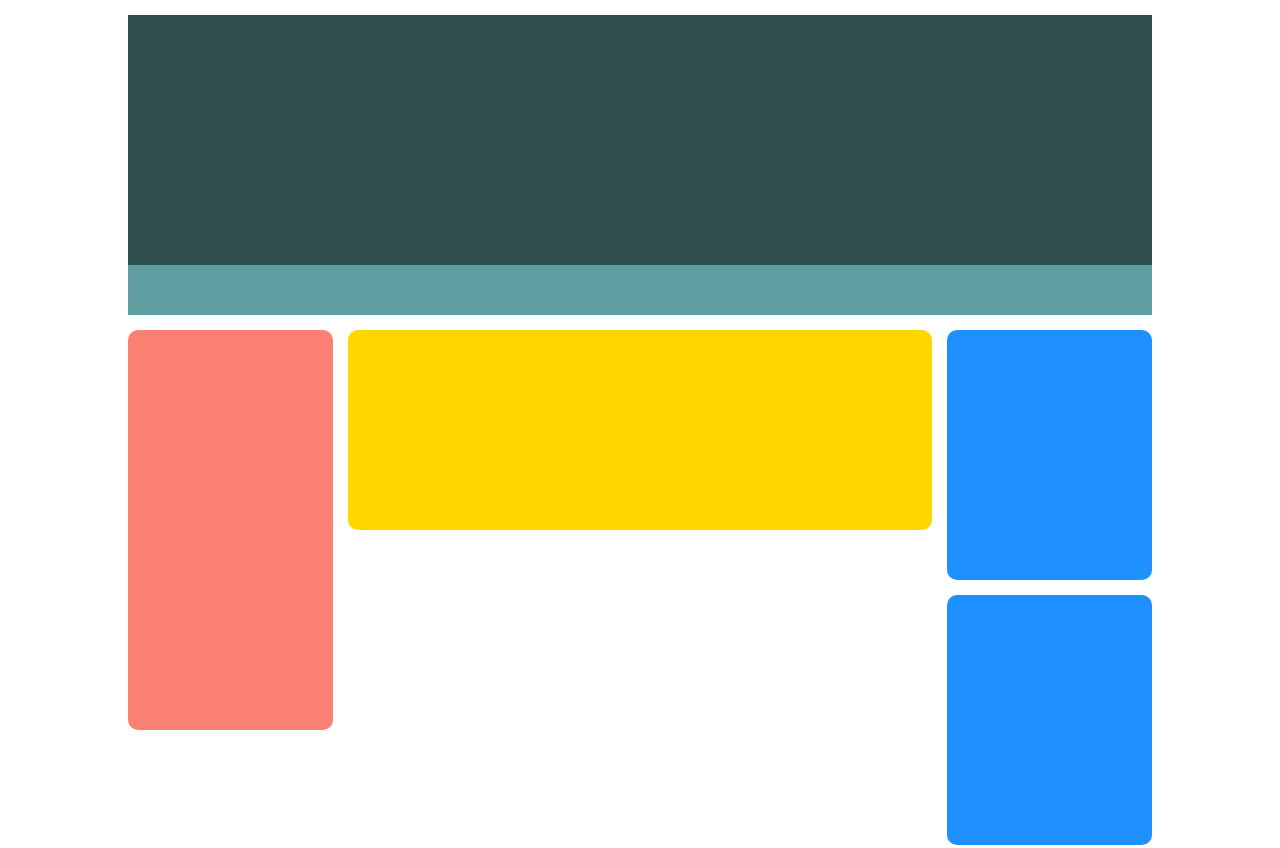
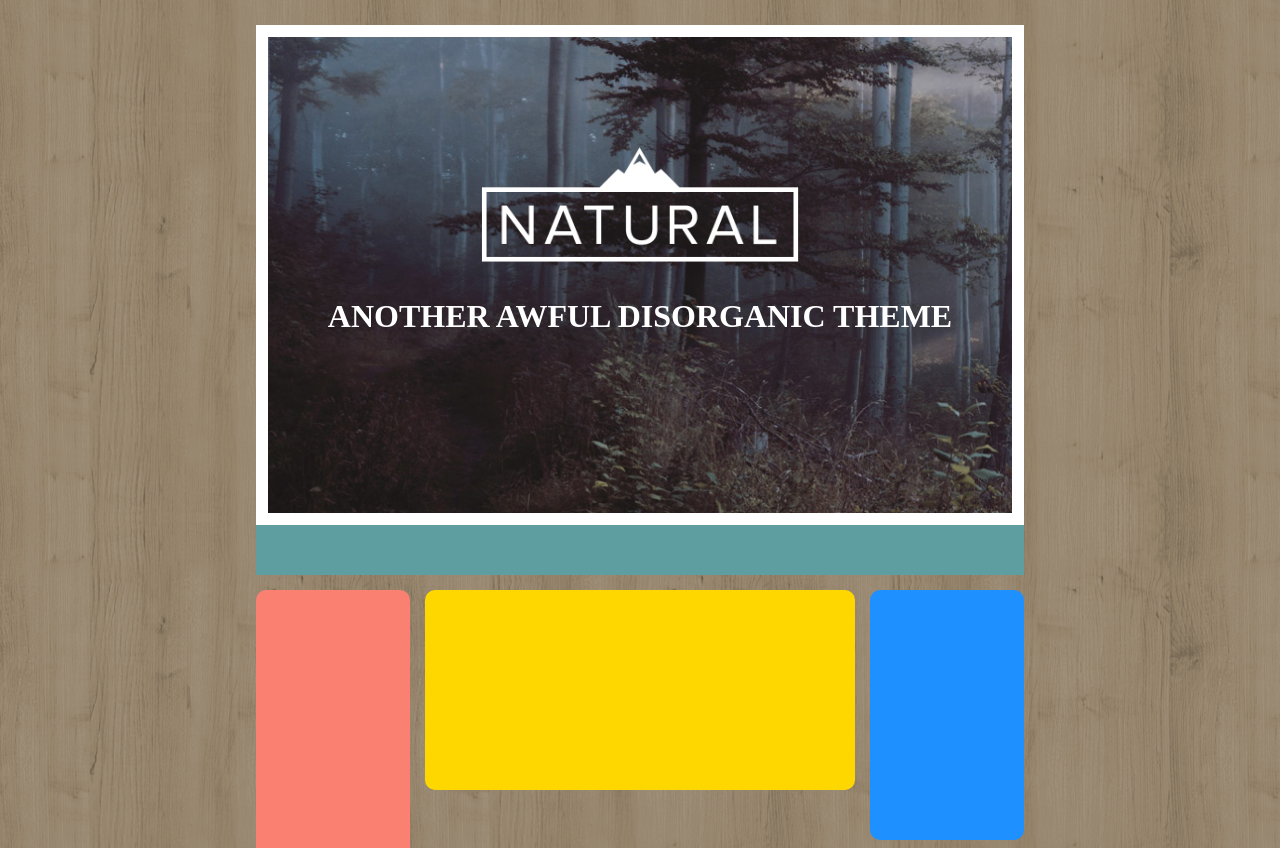
Before and after one commit to luigi-smilzo/htmlcss-struttura-wp, a plain HTML site: page index.html in a window 1280 px wide. Shown: the top 848 px of the page. Drawn offline with Linux system fonts and the light colour scheme.

Commit message:
Header banner

```diff
--- a/css/style.css
+++ b/css/style.css
@@ -4,9 +4,14 @@
   margin: 0 auto;
 }
 
+body {
+  background-image: url('../img/background-pagina.png');
+  background-position: center;
+}
+
 #page {
-  width: 80%;
-  margin: 15px auto;
+  width: 60%;
+  margin: auto;
 }
 
 /* Header */
@@ -17,8 +22,23 @@
 
 .box-header {
   width: 100%;
-  height: 250px;
-  background: darkslategrey;
+  height: 500px;
+  background-image: url(../img/background-banner.jpeg);
+  background-size: cover;
+  margin-top: 25px;
+  border: 12px solid white;
+  text-align: center;
+  padding-top: 90px;
+}
+
+.box-header img {
+  width: 50%;
+}
+
+.box-header h1 {
+  font-family: montserrat;
+  text-transform: uppercase;
+  color: white;
 }
 
 .menu {
--- a/index.html
+++ b/index.html
@@ -4,13 +4,17 @@
     <meta charset="utf-8">
     <title>Float-WP</title>
     <link rel="stylesheet" href="css/style.css">
+    <script src="https://kit.fontawesome.com/b21a2b1391.js" crossorigin="anonymous"></script>
   </head>
   <body>
     <div id="page">
       <!-- Header -->
       <div id="header-principale">
         <header>
-          <div class="box-header"></div>
+          <div class="box-header">
+            <img src="img/logo.png" alt="natural">
+            <h1>another awful disorganic theme</h1>
+          </div>
           <div class="menu"></div>
         </header>
       </div>
@@ -41,5 +45,6 @@
       <!-- Footer -->
       <footer></footer>
     </div>
+
   </body>
 </html>
```
Also changed, not shown: img/background-banner.jpeg (added), img/background-pagina.png (added), img/logo.png (added).
